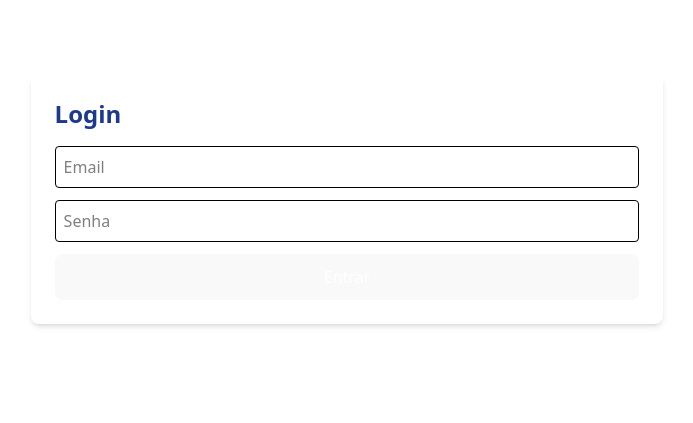
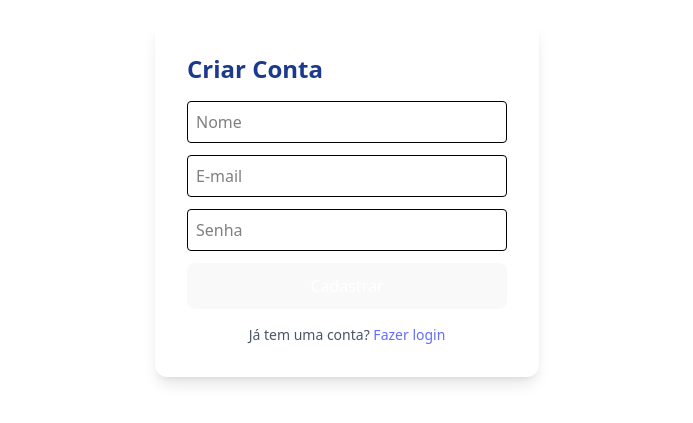
Before and after one commit to Thayroni-Lima/projetoCampanhaMaisPraTi, a React (Vite) app in the folder frontend-campanha/: page /register in a window 1280 px wide. Before the commit this address led to /login. Shown: the part 201-624 px from the top of the page, without its empty margins (293-986 px from the left). Built offline with nearby package versions, Linux system fonts and the light colour scheme.

Commit message:
[FRONT] adiciona página de registro: implementa formulário de cadastro e lógica de redirecionamento após sucesso

```diff
--- a/frontend-campanha/src/pages/LoginPage.jsx
+++ b/frontend-campanha/src/pages/LoginPage.jsx
@@ -1,5 +1,5 @@
 import { useState } from "react";
-import { Navigate, useNavigate } from "react-router-dom";
+import { useNavigate, Link } from "react-router-dom";
 import { useAuth } from "../contexts/AuthContext";
 
 export default function LoginPage() {
@@ -20,7 +20,7 @@ export default function LoginPage() {
 
   return (
     <div className="h-screen w-screen flex items-center justify-center">
-      <form onSubmit={handleLogin} className="bg-white p-6 rounded-lg shadow-md">
+      <form onSubmit={handleLogin} className="bg-white shadow-lg rounded-xl p-8 w-96">
         <h2 className="text-2xl font-bold mb-4 text-blue-900">Login</h2>
         <input
           type="email"
@@ -36,9 +36,18 @@ export default function LoginPage() {
           value={password}
           onChange={(e) => setPassword(e.target.value)}
         />
+
         <button className="bg-blue-500 text-white w-full p-2 rounded hover:bg-blue-600">
           Entrar
         </button>
+
+        <p className="text-sm text-center mt-4 text-gray-600">
+          Não possui uma conta?{" "}
+          <Link to="/register">
+            Registrar
+          </Link>
+        </p>
+
       </form>
     </div>
   );
--- /dev/null
+++ b/frontend-campanha/src/pages/RegisterPage.jsx
@@ -0,0 +1,97 @@
+import { useState } from "react";
+import { useNavigate, Link } from "react-router-dom";
+import { register } from "../services/authService";
+
+export default function RegisterPage() {
+  const navigate = useNavigate();
+
+  const [formData, setFormData] = useState({
+    email: "",
+    password: "",
+    name: "",
+  });
+
+  const [error, setError] = useState("");
+  const [loading, setLoading] = useState(false);
+
+  function handleChange(e) {
+    setFormData({ ...formData, [e.target.name]: e.target.value });
+  }
+
+  async function handleSubmit(e) {
+    e.preventDefault();
+    setError("");
+    setLoading(true);
+
+    try {
+      await register(formData);
+      navigate("/login"); // redireciona após sucesso
+    } catch (err) {
+      setError(err.message || "Erro ao registrar");
+    } finally {
+      setLoading(false);
+    }
+  }
+
+  return (
+    <div className="h-screen w-screen flex items-center justify-center">
+      <form
+        onSubmit={handleSubmit}
+        className="bg-white shadow-lg rounded-xl p-8 w-96"
+      >
+        <h2 className="text-2xl font-bold mb-4 text-blue-900">
+          Criar Conta
+        </h2>
+
+        <input
+          type="text"
+          name="name"
+          placeholder="Nome"
+          value={formData.name}
+          onChange={handleChange}
+          className="border text-black p-2 mb-3 w-full rounded"
+          required
+        />
+
+        <input
+          type="email"
+          name="email"
+          placeholder="E-mail"
+          value={formData.email}
+          onChange={handleChange}
+          className="border text-black p-2 mb-3 w-full rounded"
+          required
+        />
+
+        <input
+          type="password"
+          name="password"
+          placeholder="Senha"
+          value={formData.password}
+          onChange={handleChange}
+          className="border text-black p-2 mb-3 w-full rounded"
+          required
+        />
+
+        {error && (
+          <p className="text-red-500 text-sm text-center mb-2">{error}</p>
+        )}
+
+        <button
+          type="submit"
+          disabled={loading}
+          className="w-full bg-blue-600 text-white py-2 rounded hover:bg-blue-700 transition-colors"
+        >
+          {loading ? "Cadastrando..." : "Cadastrar"}
+        </button>
+
+        <p className="text-sm text-center mt-4 text-gray-600">
+          Já tem uma conta?{" "}
+          <Link to="/login" className="text-blue-600 hover:underline">
+            Fazer login
+          </Link>
+        </p>
+      </form>
+    </div>
+  );
+}
--- a/frontend-campanha/src/routes/AppRoutes.jsx
+++ b/frontend-campanha/src/routes/AppRoutes.jsx
@@ -2,6 +2,7 @@ import { BrowserRouter as Router, Routes, Route, BrowserRouter, Navigate } from
 import PrivateRoute from "../pages/PrivateRoute";
 import LoginPage from "../pages/LoginPage";
 import DashboardPage from "../pages/DashboardPage";
+import RegisterPage from "../pages/RegisterPage";
 
 export default function AppRoutes() {
   return (
@@ -10,6 +11,7 @@ export default function AppRoutes() {
       <Routes>
         {/* Rota pública */}
         <Route path="/login" element={<LoginPage />} />
+        <Route path="/register" element={<RegisterPage />} />
 
         {/* Rota privada */}
         <Route
```
